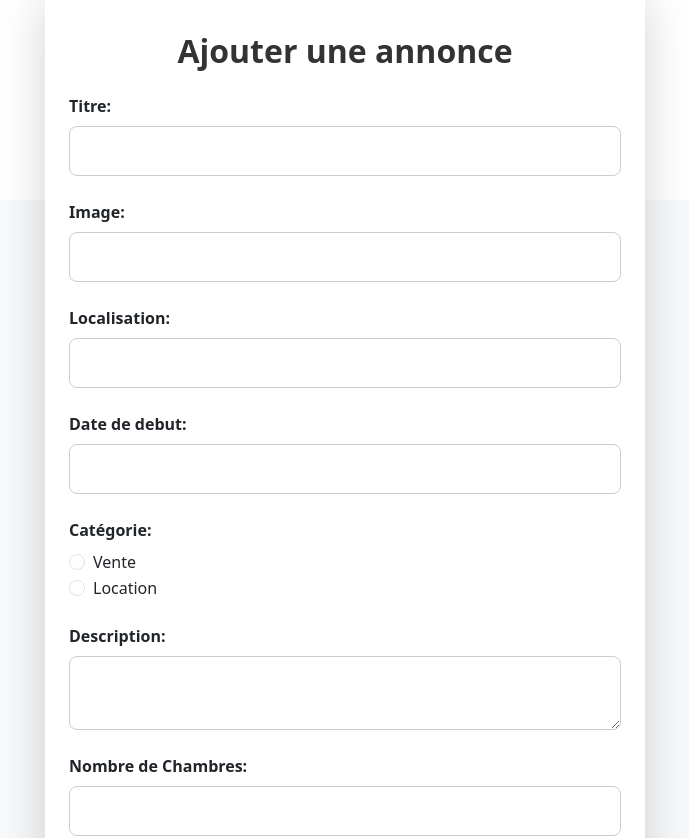
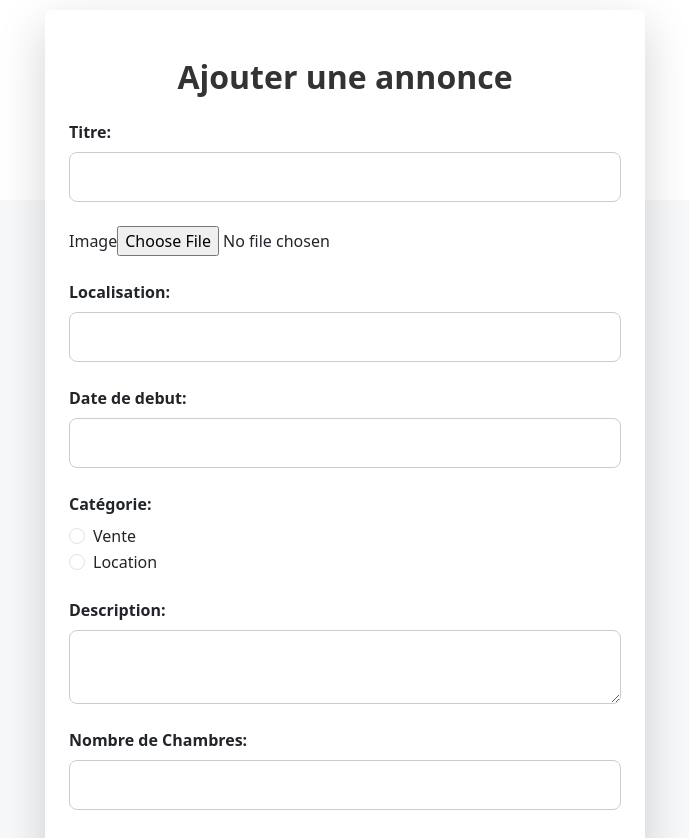
Before and after one commit to ibtihel-ayari/Gestion_immobiliers_front, an Angular app: page /create-annonce in a window 1280 px wide. Shown: the top 838 px of the page, without its empty margins (295-984 px from the left). Built offline with nearby package versions, Linux system fonts and the light colour scheme.

Commit message:
image added

```diff
--- a/src/app/annonce-details/annonce-details.component.html
+++ b/src/app/annonce-details/annonce-details.component.html
@@ -22,7 +22,7 @@
       <div class="text-center mb-4">
         <img
           *ngIf="annonce.image !== 'no image added'"
-          [src]="annonce.image"
+          [src]="'http://localhost:8000/'+annonce.image"
           alt="Image de l'annonce"
           class="img-fluid rounded"
           style="max-height: 250px; object-fit: cover; border-radius: 12px"
--- a/src/app/annonce-form/annonce-form.component.html
+++ b/src/app/annonce-form/annonce-form.component.html
@@ -36,15 +36,10 @@
 
     <!-- Form Group: Image -->
     <div class="form-group mb-4">
-      <label for="image" class="form-label" style="font-weight: 600">
-        Image:
-      </label>
-      <input
-        id="image"
-        formControlName="image"
-        class="form-control"
-        style="border-radius: 8px; padding: 12px; border: 1px solid #ccc"
-      />
+      <div class="file-upload">
+        <label for="image">Image</label>
+        <input type="file" id="image" (change)="onFileSelect($event)" />
+      </div>
       <div
         *ngIf="
           annonceForm.get('image')?.invalid && annonceForm.get('image')?.touched
--- a/src/app/annonce-form/annonce-form.component.ts
+++ b/src/app/annonce-form/annonce-form.component.ts
@@ -39,6 +39,10 @@ export class AnnonceFormComponent implements OnInit {
       is_occupied: [false],
     });
   }
+  onFileSelect(event: any): void {
+    const file = event.target.files[0];
+    this.annonceForm.patchValue({ image: file });
+  }
   setprice(string: string) {
     this.annonceForm.patchValue({
       price: 1200,
@@ -71,10 +75,15 @@ export class AnnonceFormComponent implements OnInit {
         date: this.annonceForm.get('date').value,
         equiped: this.annonceForm.get('is_occupied').value,
       };
+      const formData = new FormData();
+      Object.entries(annonce).forEach(([key, value]) => {
+        formData.append(key, value as any);
+      });
 
-      console.log('Annonce Created:', annonce);
-      this.annonceService.createAnnonce(annonce).subscribe({
+      this.annonceService.createAnnonce(formData).subscribe({
         next: (response) => {
+          console.log(response);
+
           this.showSnackbar('annonce creé');
           this.router.navigate(['/annonces']);
         },
--- a/src/app/app-routing.module.ts
+++ b/src/app/app-routing.module.ts
@@ -9,6 +9,7 @@ import { LoginComponent } from './login/login.component';
 import { RegisterComponent } from './register/register.component';
 import { MesannoncesComponent } from './mesannonces/mesannonces.component';
 import { MesdemandesComponent } from './mesdemandes/mesdemandes.component';
+import { FormControlName } from '@angular/forms';
 
 const routes: Routes = [
   { path: 'annonces', component: AnnonceListComponent },
@@ -18,6 +19,7 @@ const routes: Routes = [
   { path: 'register', component: RegisterComponent },
   { path: 'myannones', component: MesannoncesComponent },
   { path: 'mydemandes', component: MesdemandesComponent },
+
 
 
   { path: 'details/:id', component: AnnonceDetailsComponent }, // Route for details
--- a/src/app/components/annonce-list/annonce-list.component.html
+++ b/src/app/components/annonce-list/annonce-list.component.html
@@ -25,7 +25,7 @@
         <!-- Image Section -->
         <img
           *ngIf="annonce.image !== 'no image added'"
-          [src]="annonce.image"
+          [src]="'http://localhost:8000/'+annonce.image"
           class="card-img-top rounded-top"
           alt="Image de l'annonce"
           style="height: 200px; object-fit: cover"
--- a/src/app/services/annonce.service.ts
+++ b/src/app/services/annonce.service.ts
@@ -17,7 +17,7 @@ export class AnnonceService {
     return this.http.get<Annonce[]>(`${this.apiUrlget}`);
   }
 
-  createAnnonce(annonce: AnnonceCreation): Observable<Annonce> {
+  createAnnonce(annonce: any): Observable<Annonce> {
     return this.http.post<any>(`${this.apiUrl}/create`, annonce);
   }
   getAnnoncesbyowner(id:number): Observable<Annonce[]> {
```
Also changed, not shown: src/app/app.module.ts (+13 -5 lines).
